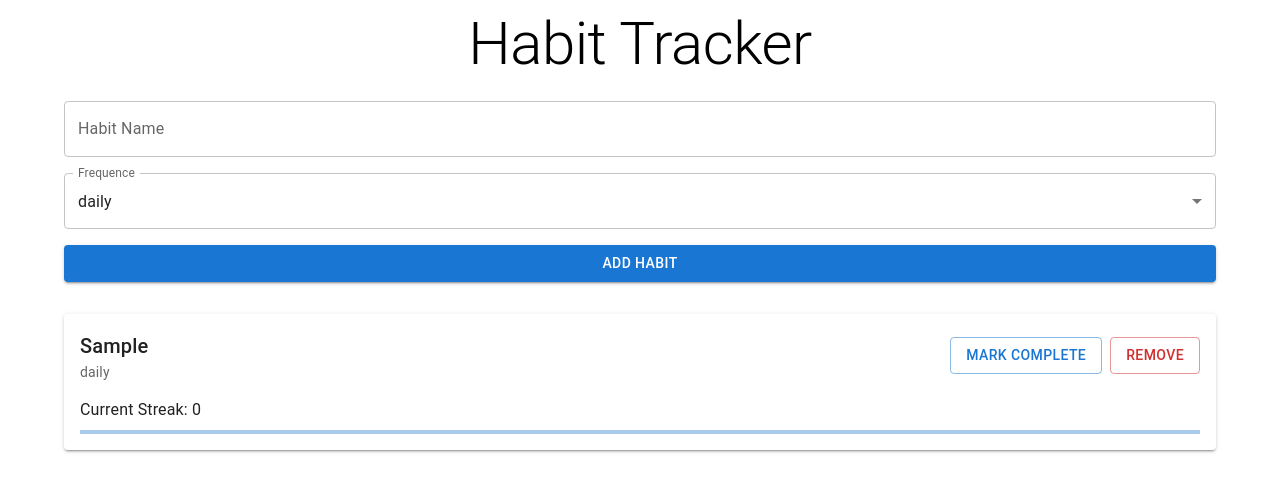
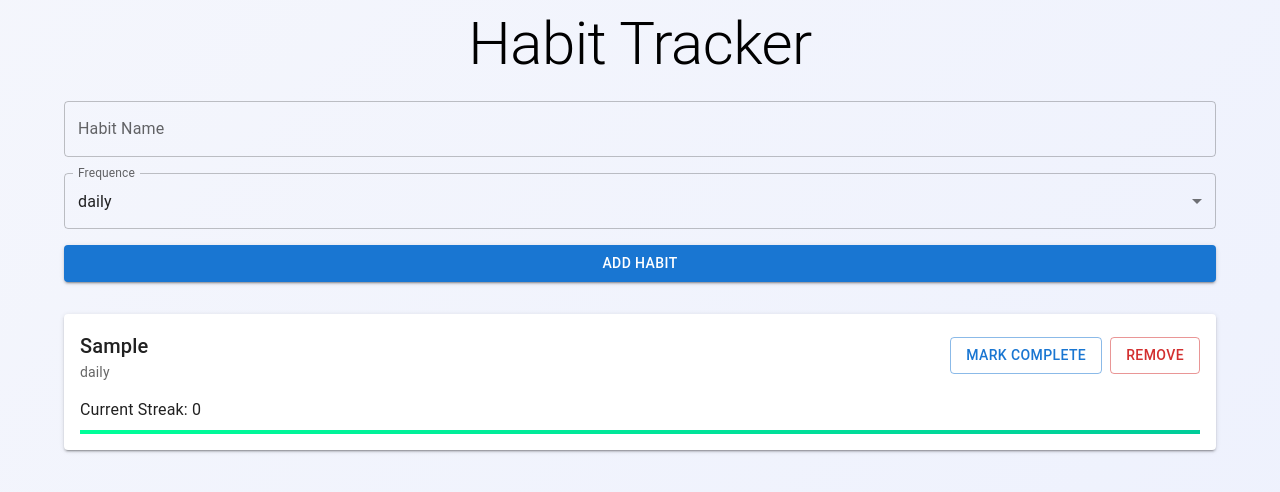
Before and after one commit to BinayRajThapa/Habit-Tracker, a React (Vite) app: page / in a window 1280 px wide. Both pictures are taken after typing "Sample" into the empty fields and a click on the button "ADD HABIT". Shown: the top 492 px of the page. Built offline with nearby package versions, Linux system fonts and the light colour scheme.

Commit message:
Added useCallback and useMemo

```diff
--- a/src/components/habit-list.tsx
+++ b/src/components/habit-list.tsx
@@ -1,6 +1,7 @@
-import { useCallback } from 'react';
+import { useCallback, useMemo } from 'react';
 import useHabitStore, { Habit } from '../store/store';
 import { Box, Button, Grid, LinearProgress, Paper, Typography } from '@mui/material';
+import './styles.css';
 
 const HabitList = () => {
   const { habits, removeHabit, toggleHabit } = useHabitStore();
@@ -14,7 +15,8 @@ const HabitList = () => {
     toggleHabit(id, today);
   }, [toggleHabit, today]);
 
-  const getStreak = (habit: Habit) => {
+   const getStreak = useMemo(() => {
+    return (habit: Habit) => {
       let streak = 0;
       const currentDate = new Date();
 
@@ -30,15 +32,16 @@ const HabitList = () => {
       }
       return streak;
     };
+  }, []);
 
   return (
     <Box sx={{ display: 'flex', flexDirection: 'column', gap: 2, mt: 4 }}>
       {habits.map((habit) => (
-        <Paper key={habit.id} elevation={2} sx={{ p: 2 }}>
+        <Paper key={habit.id} elevation={2} sx={{ p: 2 }} className="glowing-card">
           <Grid container alignItems="center" justifyContent="space-between">
             <Grid>
-              <Typography variant="h6">{habit.name}</Typography>
-              <Typography variant="body2" color="text.secondary">
+              <Typography variant="h6" className="glowing-text">{habit.name}</Typography>
+              <Typography variant="body2" color="text.secondary" className="glowing-text">
                 {habit.frequency}
               </Typography>
             </Grid>
@@ -47,21 +50,28 @@ const HabitList = () => {
                 variant="outlined"
                 color={habit.completedDates.includes(today) ? 'success' : 'primary'}
                 onClick={() => handleToggleComplete(habit.id)}
+                className="glowing-button"
               >
                 {habit.completedDates.includes(today) ? 'Completed' : 'Mark Complete'}
               </Button>
-              <Button variant="outlined" color="error" onClick={() => handleRemove(habit.id)}>
+              <Button
+                variant="outlined"
+                color="error"
+                onClick={() => handleRemove(habit.id)}
+                className="glowing-button"
+              >
                 Remove
               </Button>
             </Box>
           </Grid>
 
           <Box sx={{ mt: 2 }}>
-            <Typography> Current Streak: {getStreak(habit)} </Typography>
+            <Typography className="glowing-text"> Current Streak: {getStreak(habit)} </Typography>
             <LinearProgress
               variant='determinate'
               value={(getStreak(habit) / 30) * 100}
               sx={{ mt: 1 }}
+              className="glowing-progress"
             />
           </Box>
         </Paper>
--- /dev/null
+++ b/src/components/styles.css
@@ -0,0 +1,48 @@
+body {
+    background: linear-gradient(135deg, #f7f8fc, #e0e7ff);
+    background-size: 400% 400%;
+    animation: glowingBackground 10s ease infinite;
+    font-family: 'Arial', sans-serif;
+    color: #000000;
+  }
+
+  .glowing-card {
+    transition: all 0.3s ease-in-out;
+    background-color: #333;
+  }
+
+  .glowing-card:hover {
+    box-shadow: 0 0 7px 3px rgba(0, 255, 153, 0.7);
+  }
+
+
+  .glowing-button {
+    border: 2px solid #00ff99;
+    color: #fff;
+    background-color: transparent;
+    transition: all 0.3s ease-in-out;
+  }
+
+  .glowing-button:hover {
+    border: 2px solid #00ff99;
+    box-shadow: 0 0 10px 3px #00ff99;
+    color: #00ff99;
+    background-color: #333;
+  }
+
+  .glowing-progress {
+    background: linear-gradient(45deg, #00ff99, #00cc99);
+    animation: glowingBar 2s ease-in-out infinite;
+  }
+
+  @keyframes glowingBackground {
+    0% { background-position: 0% 50%; }
+    50% { background-position: 100% 50%; }
+    100% { background-position: 0% 50%; }
+  }
+
+  @keyframes glowingBar {
+    0% { background-position: 0% 50%; }
+    50% { background-position: 100% 50%; }
+    100% { background-position: 0% 50%; }
+  }
```
Lines whose indentation alone changed are shown as unchanged.
